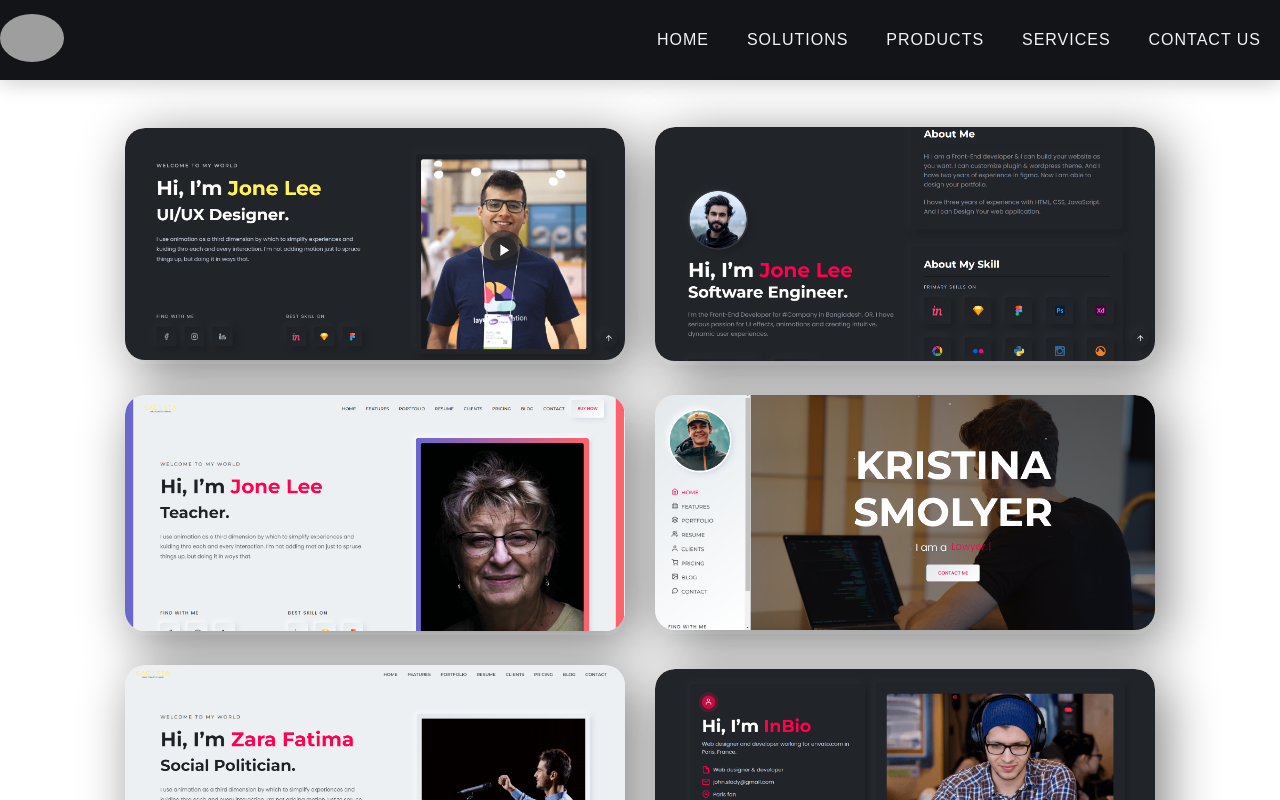
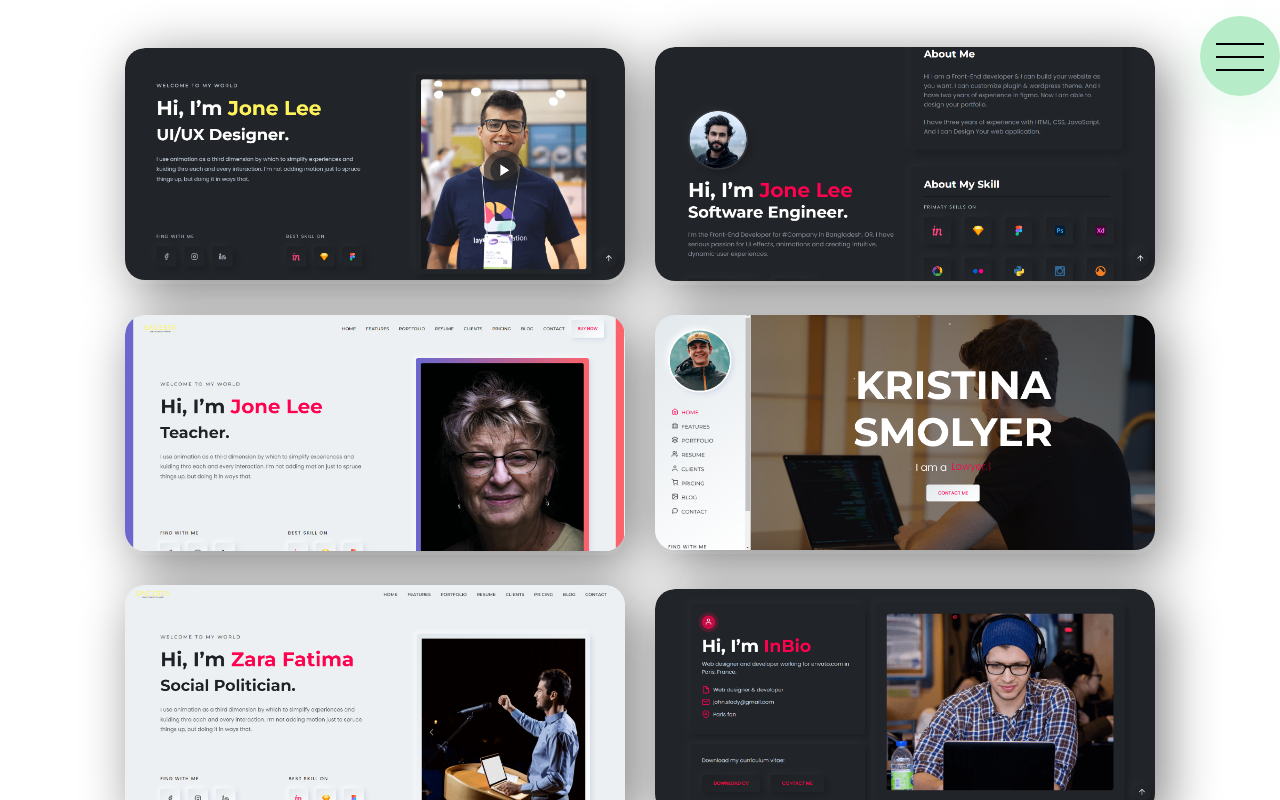
Before and after one commit to madhakuday/image-port, a React (Create React App) app: page / in a window 1280 px wide. Shown: the top 800 px of the page. Built offline with nearby package versions, Linux system fonts and the light colour scheme; grey boxes are pictures that could not be loaded.

Commit message:
change navbar

```diff
--- a/package.json
+++ b/package.json
@@ -8,7 +8,9 @@
     "@testing-library/user-event": "^13.5.0",
     "react": "^18.2.0",
     "react-dom": "^18.2.0",
+    "react-router-dom": "^6.4.5",
     "react-scripts": "5.0.1",
+    "styled-components": "^5.3.6",
     "web-vitals": "^2.1.4"
   },
   "scripts": {
--- a/public/index.html
+++ b/public/index.html
@@ -5,39 +5,10 @@
     <link rel="icon" href="%PUBLIC_URL%/favicon.ico" />
     <meta name="viewport" content="width=device-width, initial-scale=1" />
     <meta name="theme-color" content="#000000" />
-    <meta
-      name="description"
-      content="Web site created using create-react-app"
-    />
-    <link rel="apple-touch-icon" href="%PUBLIC_URL%/logo192.png" />
-    <!--
-      manifest.json provides metadata used when your web app is installed on a
-      user's mobile device or desktop. See https://developers.google.com/web/fundamentals/web-app-manifest/
-    -->
-    <link rel="manifest" href="%PUBLIC_URL%/manifest.json" />
-    <!--
-      Notice the use of %PUBLIC_URL% in the tags above.
-      It will be replaced with the URL of the `public` folder during the build.
-      Only files inside the `public` folder can be referenced from the HTML.
 
-      Unlike "/favicon.ico" or "favicon.ico", "%PUBLIC_URL%/favicon.ico" will
-      work correctly both with client-side routing and a non-root public URL.
-      Learn how to configure a non-root public URL by running `npm run build`.
-    -->
     <title>React App</title>
   </head>
   <body>
-    <noscript>You need to enable JavaScript to run this app.</noscript>
     <div id="root"></div>
-    <!--
-      This HTML file is a template.
-      If you open it directly in the browser, you will see an empty page.
-
-      You can add webfonts, meta tags, or analytics to this file.
-      The build step will place the bundled scripts into the <body> tag.
-
-      To begin the development, run `npm start` or `yarn start`.
-      To create a production bundle, use `npm run build` or `yarn build`.
-    -->
   </body>
 </html>
--- a/src/App.js
+++ b/src/App.js
@@ -1,13 +1,18 @@
 import logo from "./logo.svg";
 import "./App.css";
 import Card from "./components/Card";
-import Nav from "./components/Nav";
+// import Nav from "./components/Nav";
+import HamburgerMenu from "./components/Nav";
+import { BrowserRouter } from "react-router-dom";
 
 function App() {
   return (
     <>
-      <Nav />
-      <Card />
+      <BrowserRouter>
+        <HamburgerMenu />
+
+        <Card />
+      </BrowserRouter>
     </>
   );
 }
--- a/src/components/Card.css
+++ b/src/components/Card.css
@@ -12,7 +12,7 @@ body {
   height: 100%;
   border-radius: 20px;
   transition: all 0.3s ease-in-out;
-  z-index: 20;
+  /* z-index: ; */
   box-shadow: 10px 10px 53px 0px rgba(0, 0, 0, 0.49);
 }
 
--- a/src/components/Nav.css
+++ b/src/components/Nav.css
@@ -16,6 +16,7 @@ nav {
   color: #f2f5f7;
   align-items: center;
   justify-content: space-between;
+  width: 100%;
 }
 
 .logo img {
@@ -103,7 +104,7 @@ nav {
 /*Stying for small screens*/
 @media screen and (max-width: 800px) {
   nav {
-    position: fixed;
+    position: relative;
     z-index: 3;
   }
   .hamburger {
@@ -158,7 +159,7 @@ nav {
     transition: all 0.5s ease 1s;
     margin: 0;
   }
-  li.fade {
+  .fade {
     opacity: 1;
   }
 }
--- a/src/components/Nav.jsx
+++ b/src/components/Nav.jsx
@@ -1,39 +1,161 @@
-import "./Nav.css";
-const Nav = () => {
+import React, { useState } from "react";
+import { NavLink } from "react-router-dom";
+import styled from "styled-components";
+
+const COLORS = {
+  primaryDark: "#115b4c",
+  primaryLight: "#B6EDC8",
+};
+
+const MenuLabel = styled.label`
+  background-color: ${COLORS.primaryLight};
+  position: fixed;
+  top: 1rem;
+  right: 0rem;
+  border-radius: 50%;
+  height: 5rem;
+  width: 5rem;
+  cursor: pointer;
+  z-index: 1000;
+  box-shadow: 0 1rem 3rem rgba(182, 237, 200, 0.3);
+  text-align: center;
+`;
+
+const NavBackground = styled.div`
+  position: fixed;
+  top: 6.5rem;
+  right: 6.5rem;
+  background-image: radial-gradient(
+    ${COLORS.primaryDark},
+    ${COLORS.primaryLight}
+  );
+  height: 4rem;
+  width: 4rem;
+  border-radius: 50%;
+  z-index: 600;
+  transform: ${(props) => (props.clicked ? "scale(80)" : "scale(0)")};
+  transition: transform 0.8s;
+`;
+
+const Icon = styled.span`
+  position: relative;
+  background-color: ${(props) => (props.clicked ? "transparent" : "black")};
+  width: 3rem;
+  height: 2px;
+  display: inline-block;
+  margin-top: 2.5rem;
+  transition: all 0.3s;
+  &::before,
+  &::after {
+    content: "";
+    background-color: black;
+    width: 3rem;
+    height: 2px;
+    display: inline-block;
+    position: absolute;
+    left: 0;
+    transition: all 0.3s;
+  }
+  &::before {
+    top: ${(props) => (props.clicked ? "0" : "-0.8rem")};
+    transform: ${(props) => (props.clicked ? "rotate(135deg)" : "rotate(0)")};
+  }
+  &::after {
+    top: ${(props) => (props.clicked ? "0" : "0.8rem")};
+    transform: ${(props) => (props.clicked ? "rotate(-135deg)" : "rotate(0)")};
+  }
+  ${MenuLabel}:hover &::before {
+    top: ${(props) => (props.clicked ? "0" : "-1rem")};
+  }
+  ${MenuLabel}:hover &::after {
+    top: ${(props) => (props.clicked ? "0" : "1rem")};
+  }
+`;
+
+const Navigation = styled.nav`
+  height: 100vh;
+  position: fixed;
+  top: 0;
+  right: 0;
+  z-index: 600;
+  width: ${(props) => (props.clicked ? "100%" : "0")};
+  opacity: ${(props) => (props.clicked ? "1" : "0")};
+  transition: width 0.8s, opacity 0.8s;
+`;
+
+const List = styled.ul`
+  position: absolute;
+  list-style: none;
+  top: 50%;
+  left: 50%;
+  transform: translate(-50%, -50%);
+  text-align: center;
+  width: 100%;
+`;
+const ItemLink = styled(NavLink)`
+  display: inline-block;
+  font-size: 3rem;
+  font-weight: 300;
+  text-decoration: none;
+  color: ${COLORS.primaryLight};
+  padding: 1rem 2rem;
+  background-image: linear-gradient(
+    120deg,
+    transparent 0%,
+    transparent 50%,
+    #fff 50%
+  );
+  background-size: 240%;
+  transition: all 0.4s;
+  &:hover,
+  &:active {
+    background-position: 100%;
+    color: ${COLORS.primaryDark};
+    transform: translateX(1rem);
+  }
+`;
+
+function HamburgerMenu() {
+  const [click, setClick] = useState(false);
+  const handleClick = () => setClick(!click);
   return (
     <>
-      <nav>
-        <div class="logo">
-          <img
-            src="https://www.sacesta.com/assets/img/Screenshot_-removebg-preview.png"
-            alt="Logo Image"
-          />
-        </div>
-        <div class="hamburger">
-          <div class="line1"></div>
-          <div class="line2"></div>
-          <div class="line3"></div>
-        </div>
-        <ul class="nav-links">
+      <MenuLabel htmlFor="navi-toggle" onClick={handleClick}>
+        <Icon clicked={click}>&nbsp;</Icon>
+      </MenuLabel>
+      <NavBackground clicked={click}>&nbsp;</NavBackground>
+
+      <Navigation clicked={click}>
+        <List>
           <li>
-            <a href="#">Home</a>
+            <ItemLink onClick={handleClick} to="/">
+              Home
+            </ItemLink>
           </li>
           <li>
-            <a href="#">Solutions</a>
+            <ItemLink onClick={handleClick} to="/about">
+              About
+            </ItemLink>
           </li>
           <li>
-            <a href="#">Products</a>
+            <ItemLink onClick={handleClick} to="/portfolio">
+              Portfolio
+            </ItemLink>
           </li>
           <li>
-            <a href="#">Services</a>
+            <ItemLink onClick={handleClick} to="/blog">
+              Blog
+            </ItemLink>
           </li>
           <li>
-            <a href="#">Contact Us</a>
+            <ItemLink onClick={handleClick} to="/contact">
+              Contact Us
+            </ItemLink>
           </li>
-        </ul>
-      </nav>
+        </List>
+      </Navigation>
     </>
   );
-};
+}
 
-export default Nav;
+export default HamburgerMenu;
```
Also changed, not shown: 1 other file (tests, documents, lock files or other folders).
